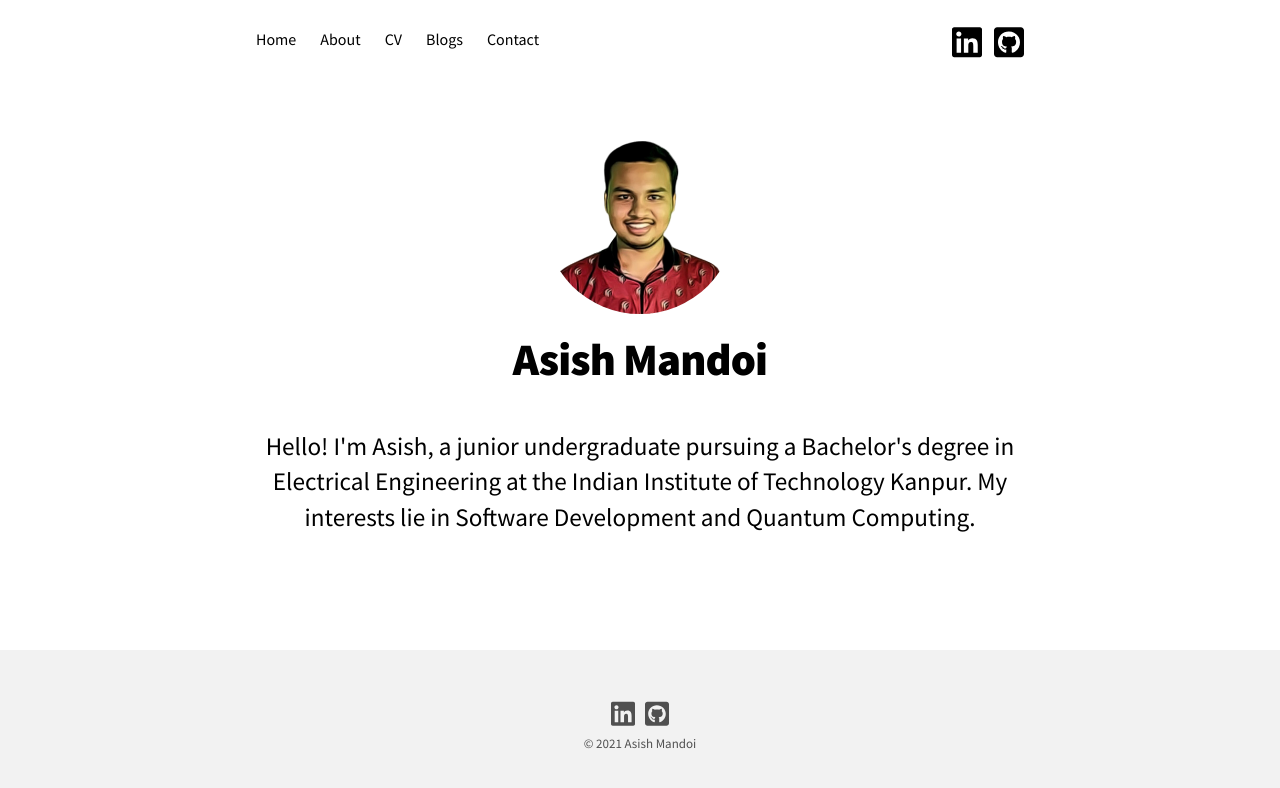
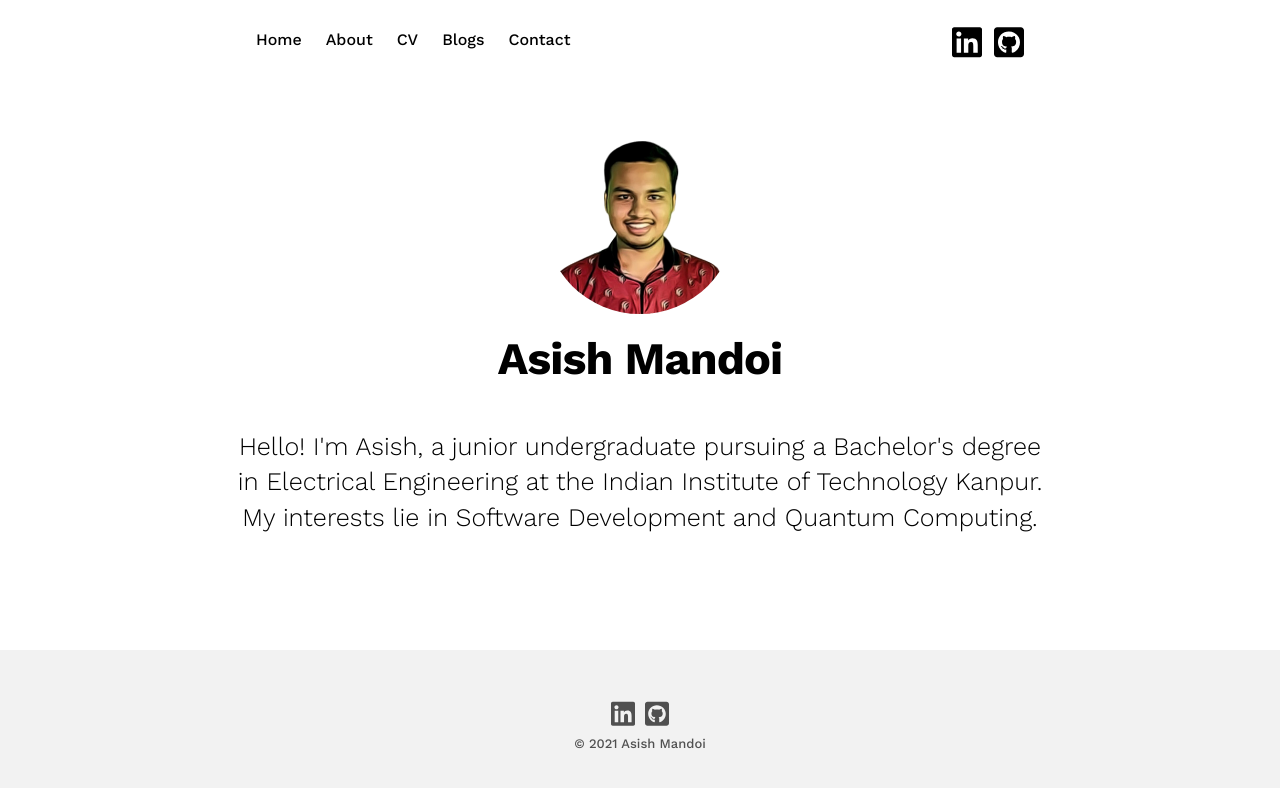
Before and after one commit to AsishMandoi/AsishMandoi.github.io, a Next.js app: page / in a window 1280 px wide. Shown: the top 788 px of the page. Built offline with nearby package versions, Linux system fonts and the light colour scheme; a web font is replaced by a local one.

Commit message:
updated fonts

```diff
--- a/styles/global.css
+++ b/styles/global.css
@@ -43,8 +43,9 @@
 body {
   padding: 0;
   margin: 0;
-  font-family: 'Source Sans Pro', sans-serif;
+  font-family: 'Work Sans', serif;
   line-height: 1.6;
+  font-weight: 300;
   font-size: 18px;
 }
 
--- a/styles/utils.module.css
+++ b/styles/utils.module.css
@@ -1,7 +1,7 @@
 .heading2Xl {
   font-size: 2.5rem;
   line-height: 1.2;
-  font-weight: 800;
+  font-weight: bold;
   letter-spacing: -0.05rem;
   margin: 1rem 0;
 }
@@ -9,7 +9,7 @@
 .headingXl {
   font-size: 2rem;
   line-height: 1.3;
-  font-weight: 800;
+  font-weight: bold;
   letter-spacing: -0.05rem;
   margin: 1rem 0;
 }
@@ -65,7 +65,7 @@
 .intro p {
   font-size: 1.4rem;
   line-height: 1.4;
-  font-weight: 400;
+  font-weight: 300;
   text-align: center;
 }
 
```
